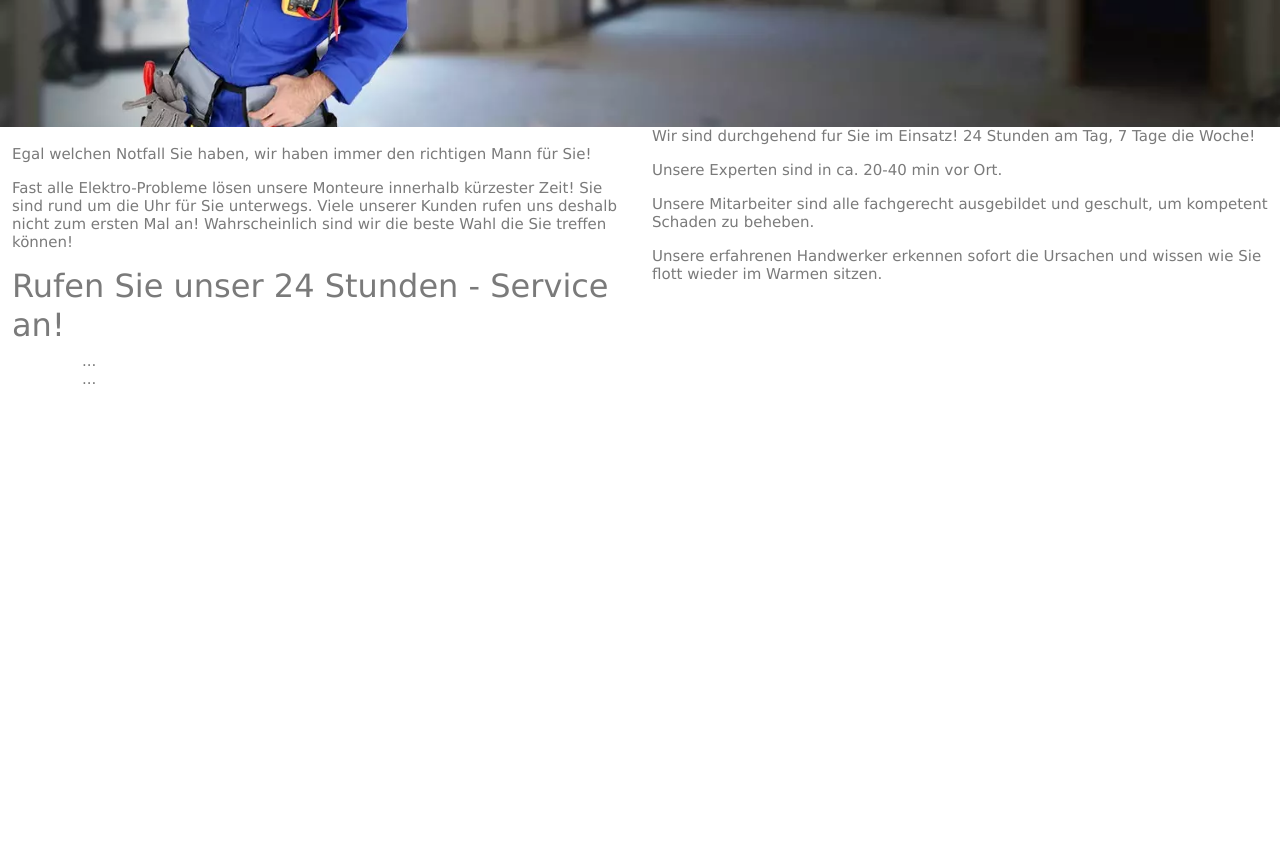
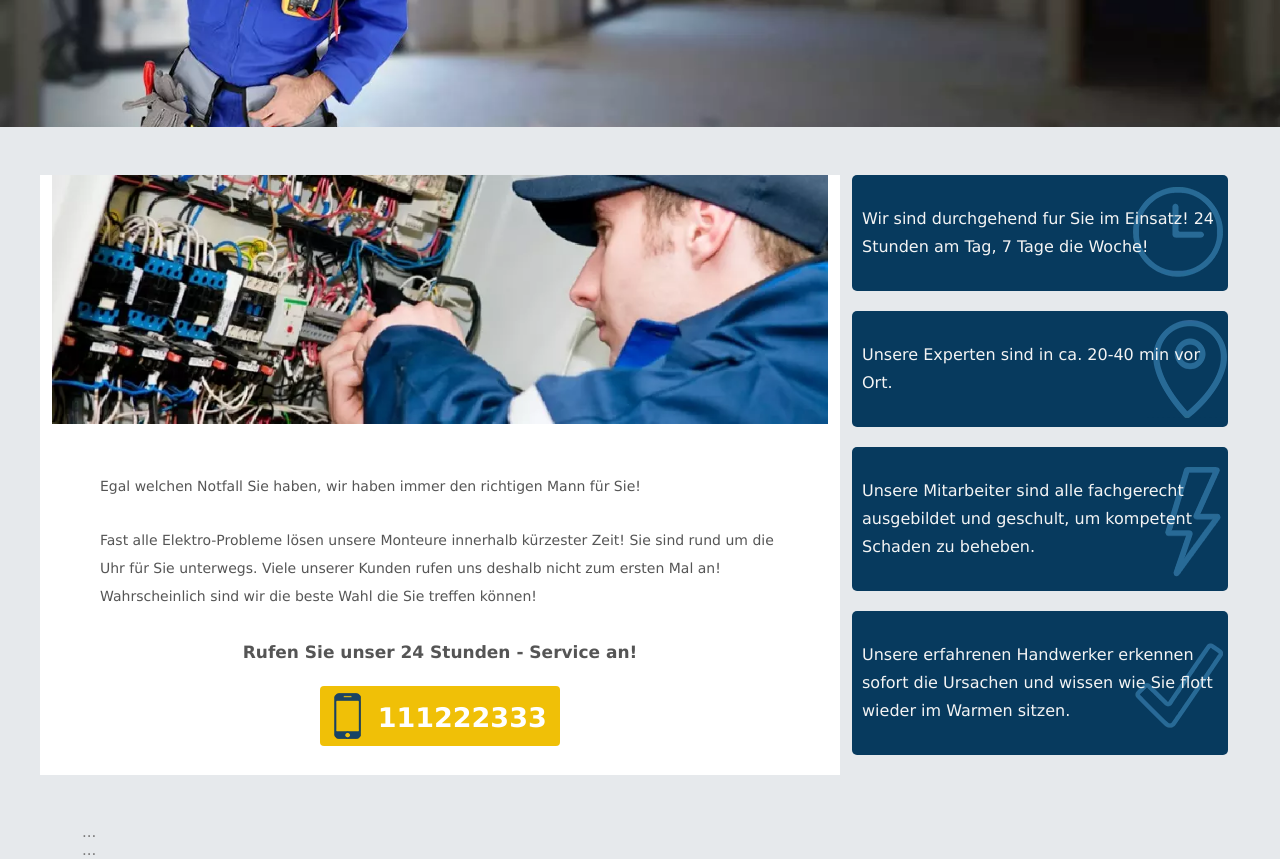
Before and after one commit to Igrok95Ronin/BOOTSTRAPSCSS, a plain HTML site: page index.html in a window 1280 px wide. Shown: the part 460-1319 px from the top of the page. Before the commit the page ends 848 px from the top, so only its background shows below. Drawn offline with Linux system fonts and the light colour scheme.

Commit message:
second block

```diff
--- a/assets/scss/style.scss
+++ b/assets/scss/style.scss
@@ -14,6 +14,7 @@ $colorText: #7a7a7a;
 
 body{
     outline: 1px solid red;
+    background: #e6e9ec;
     margin: auto;
     padding: 0;
     font: 15px Verdana,Helvetica,Arial,sans-serif;
@@ -88,8 +89,6 @@ body{
             font-size: 20px!important;
             @include fonth2P;
         }
-    }
-
         .batton {
             margin-left: 177px;
             padding-right: 115px;
@@ -109,9 +108,95 @@ body{
                 }
             }
         }
+    }
+
+
     .article {
+        max-width: 1200px;
+        margin: auto;
+        .colorCol{
+            background: #fff;
+        }
         * {
             color: $colorText;
+        }
+        p {
+            font-size: 14px;
+            line-height: 28px;
+            margin-bottom: 8px;
+            color: #555;
+        }
+        h2 {
+            font-size: 17px;
+            font-weight: 700;
+            color: #555;
+            margin-bottom: 20px;
+            text-align: center;
+        }
+        .batton {
+            margin-left: 177px;
+            a {
+                color: #fff;
+                font-size: 27px;
+                font-weight: 700;
+                height: 60px;
+                margin: auto;
+                max-width: 300px;
+                background: #F0C007;
+                &:hover {
+                    color: #fff;
+                    font-size: 27px;
+                    font-weight: 700;
+                    background: #d1a804;
+                }
+            }
+        }
+        &:not(.colorCol) {
+            .item {
+                background: #073A5E url(../img/picto-rapide.webp) no-repeat;
+                background-position: right center;
+                font-size: 16px;
+                color: #f4f4f4;
+                margin: 0 0 20px 0;
+                padding: 30px 10px;
+                border-radius: 5px;
+                &:hover {
+                    background: #08446f url(../img/picto-rapide.webp) no-repeat;
+                    background-position: right center;
+                    cursor:pointer;
+                }
+                &:nth-child(2) {
+                    background: #073A5E url(../img/picto-proche.webp) no-repeat;
+                    background-position: right center;
+                    &:hover {
+                        background: #08446f url(../img/picto-proche.webp) no-repeat;
+                        background-position: right center;
+                        cursor:pointer;
+                    }
+                }
+                &:nth-child(3) {
+                    background: #073A5E url(../img/picto-experience.webp) no-repeat;
+                    background-position: right center;
+                    &:hover {
+                        background: #08446f url(../img/picto-experience.webp) no-repeat;
+                        background-position: right center;
+                        cursor:pointer;
+                    }
+                }
+                &:nth-child(4) {
+                    background: #073A5E url(../img/picto-devis.webp) no-repeat;
+                    background-position: right center;
+                    &:hover {
+                        background: #08446f url(../img/picto-devis.webp) no-repeat;
+                        background-position: right center;
+                        cursor:pointer;
+                    }
+                }
+
+
+            }
+
+
         }
     }
 }
--- a/index.html
+++ b/index.html
@@ -59,21 +59,23 @@
                     </div>
                 </div>
                 <!-- Определяет статью -->
-                <article class="article">
+                <article class="article my-4 my-lg-5">
                     <div class="container-fluid">
                         <div class="row">
-                            <div class="col-6">
-                                <img src="" alt="">
-                                <p>Egal welchen Notfall Sie haben, wir haben immer den richtigen Mann für Sie!</p>
-                                <p>Fast alle Elektro-Probleme lösen unsere Monteure innerhalb kürzester Zeit! Sie sind rund um die Uhr für Sie unterwegs. Viele unserer Kunden rufen uns deshalb nicht zum ersten Mal an! Wahrscheinlich sind wir die beste Wahl die Sie treffen können!</p>
+                            <div class="col-12 col-lg-8 colorCol">
+                                <img src="assets/img/article.webp" class="img-fluid" alt="">
+                                <p class="pt-5 px-0 px-lg-5">Egal welchen Notfall Sie haben, wir haben immer den richtigen Mann für Sie!</p><br>
+                                <p class="px-0 px-lg-5 pb-4">Fast alle Elektro-Probleme lösen unsere Monteure innerhalb kürzester Zeit! Sie sind rund um die Uhr für Sie unterwegs. Viele unserer Kunden rufen uns deshalb nicht zum ersten Mal an! Wahrscheinlich sind wir die beste Wahl die Sie treffen können!</p>
                                 <h2>Rufen Sie unser 24 Stunden - Service an!</h2>
-
+                                <div class="d-grid col-10 batton mt-4 mb-4 m-auto">
+                                    <a href="" class="btn"><img src="assets/img/phone-icon.webp" alt=""> 111222333</a>
+                                </div>
                             </div>
-                            <div class="col-6">
-                                <p>Wir sind durchgehend fur Sie im Einsatz! 24 Stunden am Tag, 7 Tage die Woche!</p>
-                                <p>Unsere Experten sind in ca. 20-40 min vor Ort.</p>
-                                <p>Unsere Mitarbeiter sind alle fachgerecht ausgebildet und geschult, um kompetent Schaden zu beheben.</p>
-                                <p>Unsere erfahrenen Handwerker erkennen sofort die Ursachen und wissen wie Sie flott wieder im Warmen sitzen.</p>
+                            <div class="col-12 col-lg-4">
+                                <p class="item">Wir sind durchgehend fur Sie im Einsatz! 24 Stunden am Tag, 7 Tage die Woche!</p>
+                                <p class="item">Unsere Experten sind in ca. 20-40 min vor Ort.</p>
+                                <p class="item">Unsere Mitarbeiter sind alle fachgerecht ausgebildet und geschult, um kompetent Schaden zu beheben.</p>
+                                <p class="item">Unsere erfahrenen Handwerker erkennen sofort die Ursachen und wissen wie Sie flott wieder im Warmen sitzen.</p>
                             </div>
                         </div>
                     </div>
```
Also changed, not shown: assets/css/style.css. Lines whose indentation alone changed are shown as unchanged.
